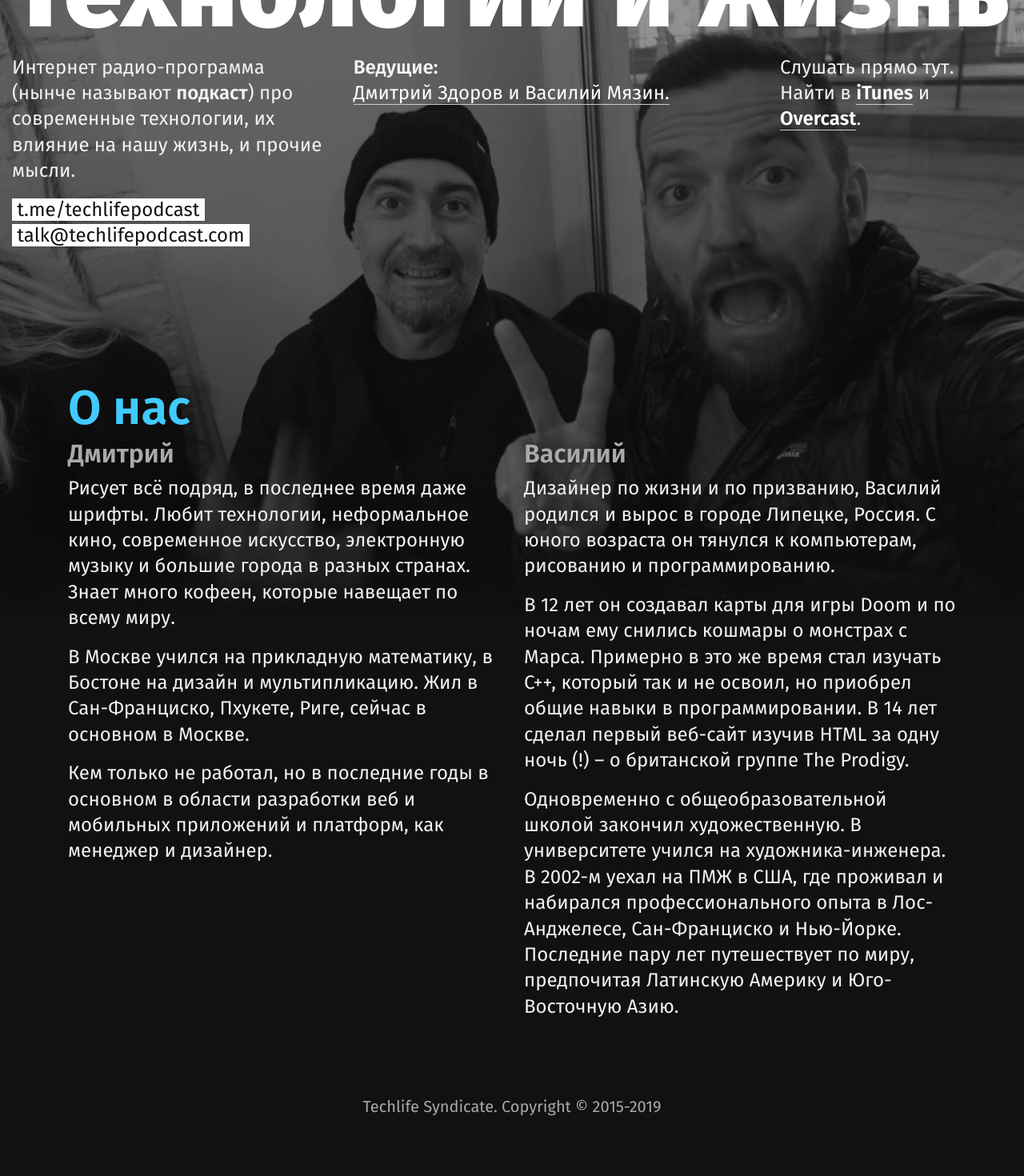
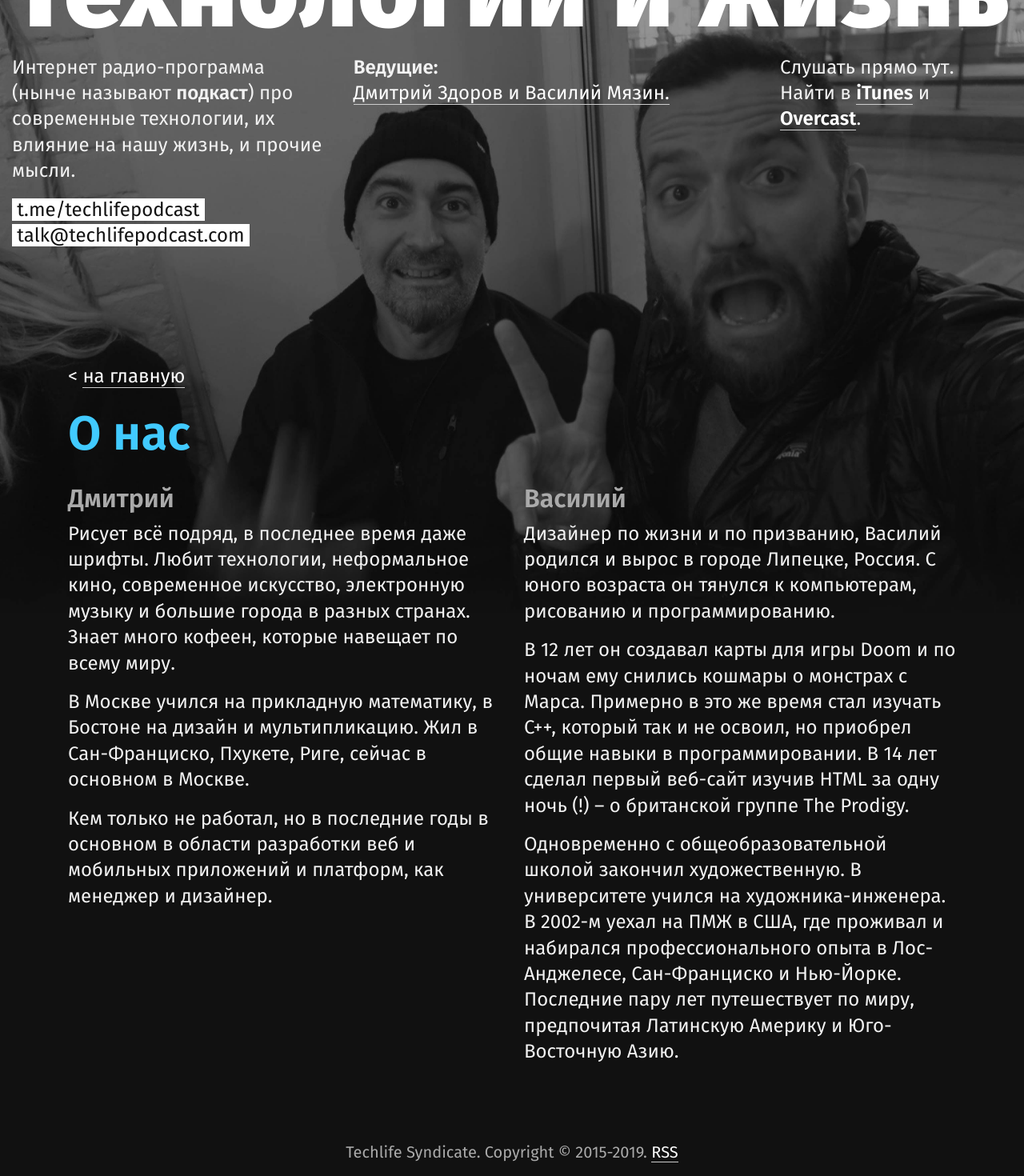
Before and after one commit to vmyazin/techlife-react, a React (Create React App) app: page /about in a window 1280 px wide. Shown: the part 86-1556 px from the top of the page at 80% size. Before the commit the page ends 1499 px from the top, so only its background shows below. Built offline with nearby package versions, Linux system fonts and the light colour scheme; no server answers.

Commit message:
ссылка на главную, на xml, и подравлен текст в хедере

```diff
--- a/src/components/About.js
+++ b/src/components/About.js
@@ -6,7 +6,8 @@ const About = () => {
       <div className="container">
         <div className="row">
           <div className="col-sm-12 m-t-2">
-            <h2>О нас</h2>
+            <p>&lt; <a href="/">на главную</a></p>
+            <h2>О нас</h2><br />
           </div>
         </div>
 
--- a/src/components/Footer.js
+++ b/src/components/Footer.js
@@ -7,7 +7,7 @@ const Footer = () => {
     <div className="container footer">
       <div className="row">
         <div className="col-lg-12">
-          <p className="text-center">Techlife Syndicate. Copyright &copy; 2015-{moment().year()}</p>
+          <p className="text-center">Techlife Syndicate. Copyright &copy; 2015-{moment().year()}. <a href="/podcast-feed.xml">RSS</a></p>
         </div>
       </div>
     </div>
--- a/src/components/Header.js
+++ b/src/components/Header.js
@@ -34,8 +34,8 @@ export class Header extends React.Component {
               </div>
 
               <div className="col-lg-3 col-md-12">
-                <p>Слушать прямо тут.<br/>
-                  Найти в <b><a href="https://itunes.apple.com/podcast/tehnologii-i-zizn/id1013700516?mt=2">iTunes</a></b> и <b><a href="https://overcast.fm/itunes1013700516">Оvercast</a></b>.</p>
+                <p>Слушать можно тут.<br/>
+                  Найти нас в <b><a href="https://itunes.apple.com/podcast/tehnologii-i-zizn/id1013700516?mt=2">iTunes</a></b> и <b><a href="https://overcast.fm/itunes1013700516">Оvercast</a></b>.</p>
               </div>
             </div>
           </div>
```
